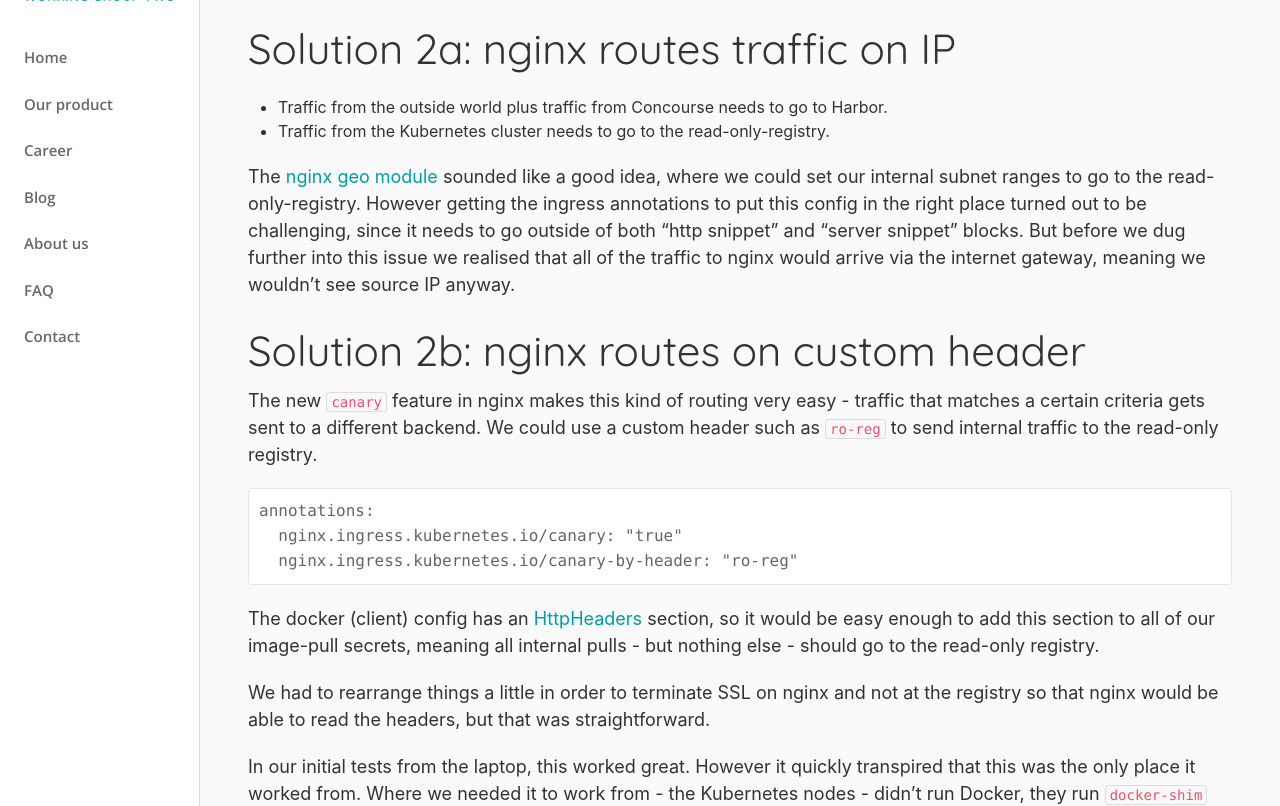
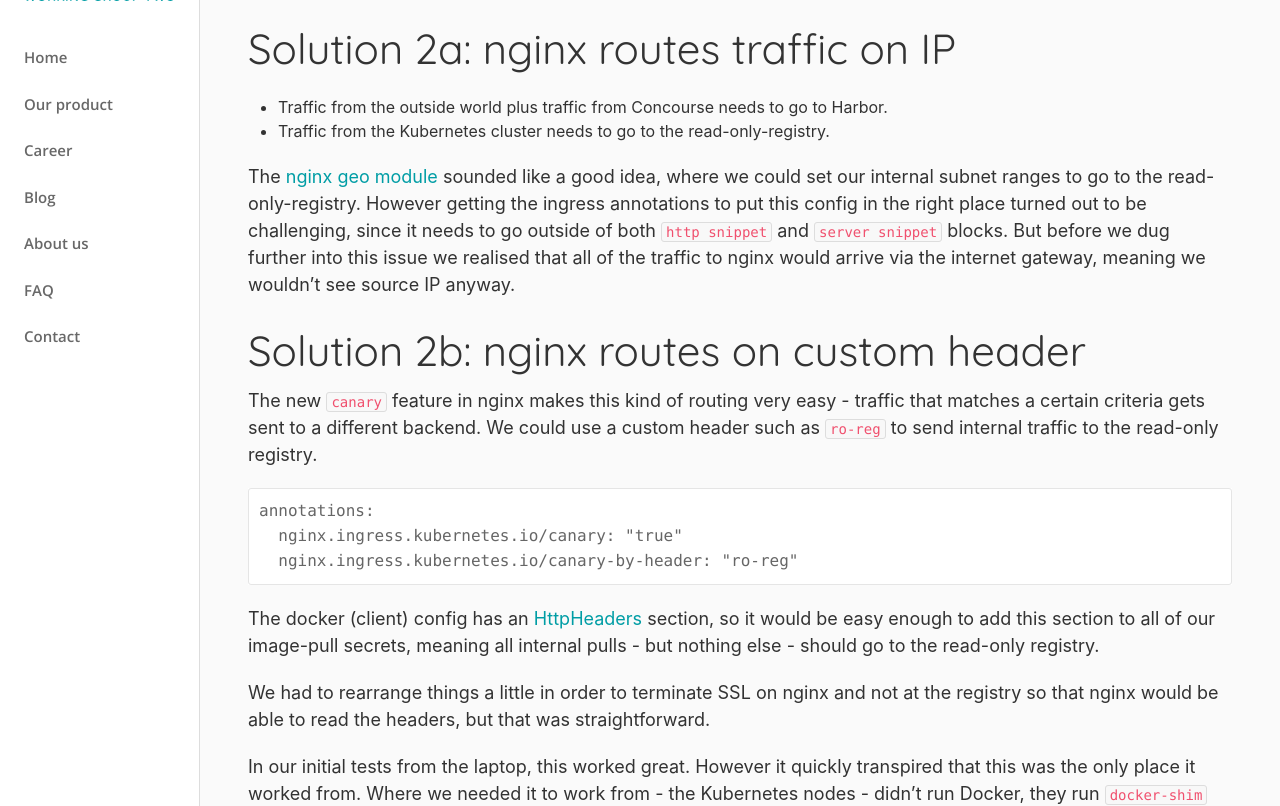
Before and after one commit to working-group-two/engineering-blog, a Jekyll site: the page built from pages/blog/_posts/2020-12-11-forbidden-lore-hacking-dns-routing-for-k8s.md, in a window 1280 px wide and 900 px high, scrolled down 2585 px, cut to the strip 94-900 px from the top of the window. Built offline with Jekyll 4.4.1, drawn with Linux system fonts in a browser that asks for light colours; nearby versions of some CDN libraries; some of the changed text lies outside the part shown.

Commit message:
Minor updates

```diff
--- a/pages/blog/_posts/2020-12-11-forbidden-lore-hacking-dns-routing-for-k8s.md
+++ b/pages/blog/_posts/2020-12-11-forbidden-lore-hacking-dns-routing-for-k8s.md
@@ -60,7 +60,7 @@
 * Traffic from the outside world plus traffic from Concourse needs to go to Harbor.
 * Traffic from the Kubernetes cluster needs to go to the read-only-registry.
 
-The [nginx geo module](http://nginx.org/en/docs/http/ngx_http_geo_module.html) sounded like a good idea, where we could set our internal subnet ranges to go to the read-only-registry. However getting the ingress annotations to put this config in the right place turned out to be challenging, since it needs to go outside of both “http snippet” and “server snippet” blocks. But before we dug further into this issue we realised that all of the traffic to nginx would arrive via the internet gateway, meaning we wouldn’t see source IP anyway.
+The [nginx geo module](http://nginx.org/en/docs/http/ngx_http_geo_module.html) sounded like a good idea, where we could set our internal subnet ranges to go to the read-only-registry. However getting the ingress annotations to put this config in the right place turned out to be challenging, since it needs to go outside of both `http snippet` and `server snippet` blocks. But before we dug further into this issue we realised that all of the traffic to nginx would arrive via the internet gateway, meaning we wouldn’t see source IP anyway.
 
 # Solution 2b: nginx routes on custom header
 
@@ -117,8 +117,11 @@
 
 Which brought us back to the problem that was still there: how to update `/etc/resolv.conf` on the nodes. In the continued absence of config management, we hit upon the wonderful hack of using a privileged pod daemonset to manage the config for us via systemd.
 
+The privileged pod on each node would write a new config file to `/etc/systemd/resolvd.conf`, and then restart the systemd service to update the running resolvd process.
+
 <div class="blog-image-with-text">
-<p>We use the privileged pod to write a new config file to `/etc/systemd/resolvd.conf`, then reload the systemd-service. We thus control configuration on the Kubernetes node from inside of Kubernetes, which is admittedly morally wrong but also works really well, and keeps the configuration alongside all the rest of our configuration instead of hidden away somewhere new.</p>
+<p>This would thus control configuration on the Kubernetes node from inside of Kubernetes, which is admittedly morally wrong but also works really well. It also keeps the configuration alongside all the rest of our configuration instead of hidden away somewhere new.
+</p>
 <img src="/img/blog/forbidden-lore-hacking-dns-routing-for-k8s/wheelchange.gif" alt="Wheel change">
 </div>
 
```
